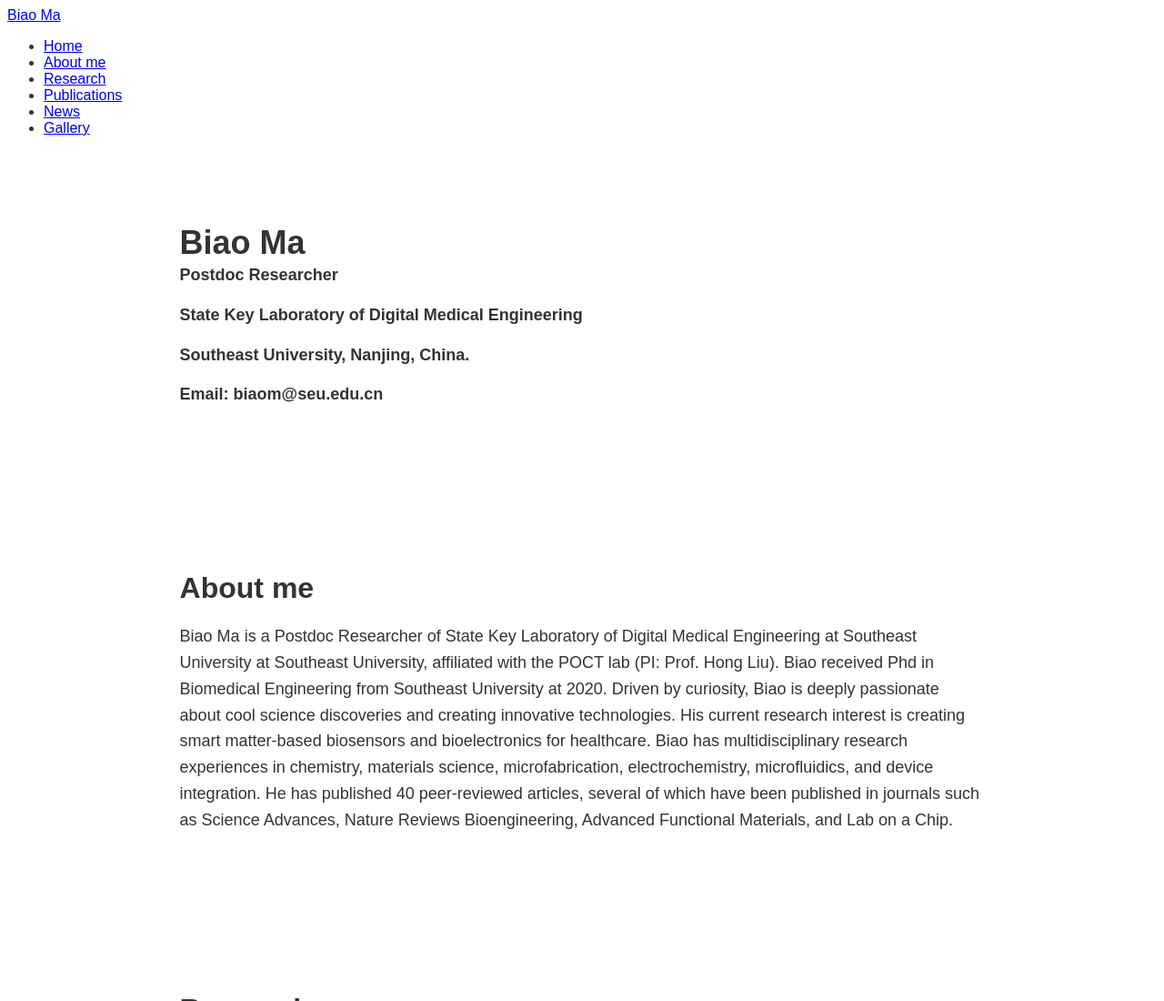
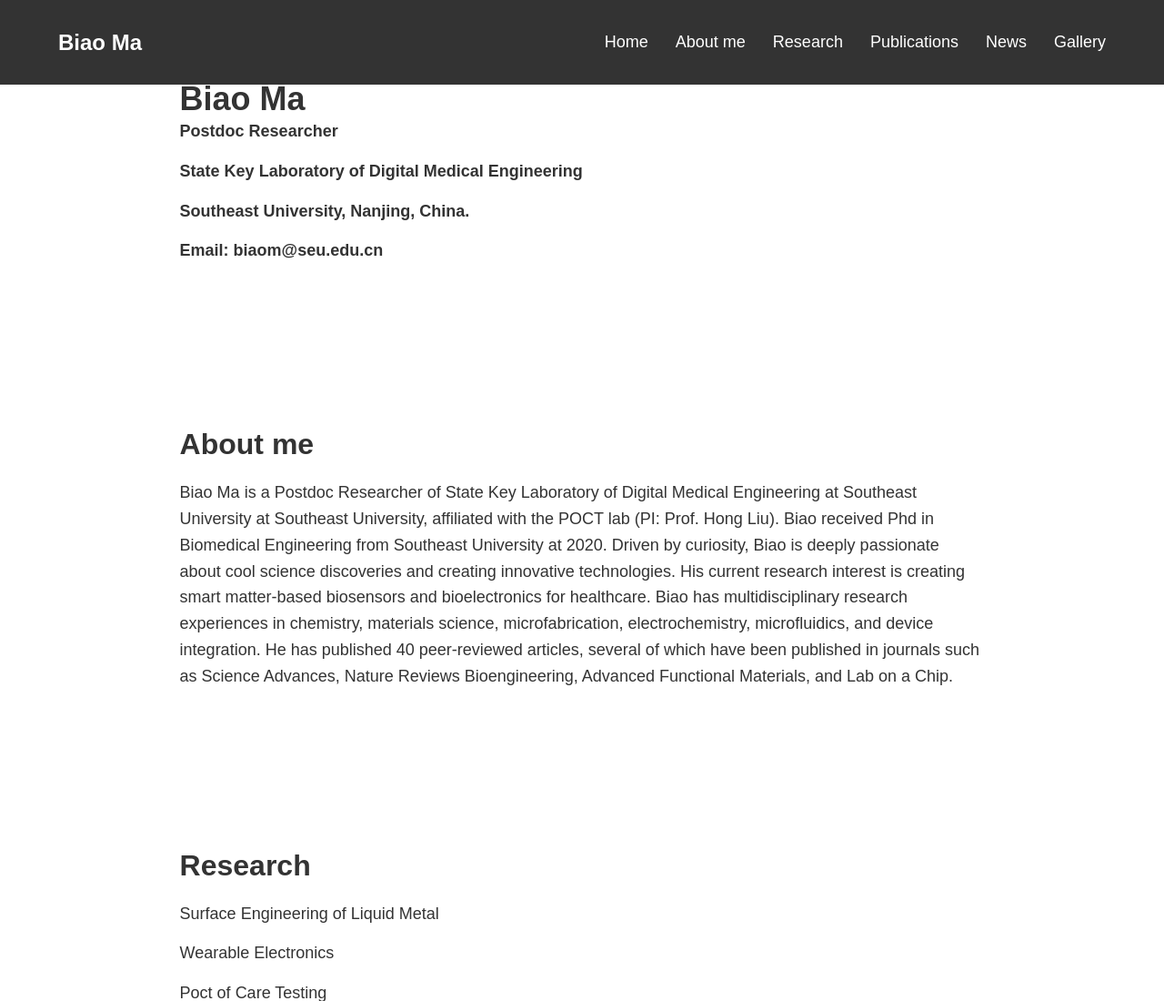
Before and after one commit to Biaomasss/biaoma.github.io, a plain HTML site: page index.html in a window 1280 px wide. Shown: the top 1100 px of the page at 91% size. Drawn offline with Linux system fonts and the light colour scheme.

Commit message:
Update style.css

```diff
--- a/style.css
+++ b/style.css
@@ -8,6 +8,52 @@
     font-family: Arial, sans-serif;
     color: #333;
     text-align: left; /* 使整个页面文本左对齐 */
+}
+
+/* 导航栏 */
+nav {
+    background-color: #333;
+    color: white;
+    padding: 20px 0;
+    position: fixed;
+    width: 100%;
+    top: 0;
+    left: 0;
+    z-index: 100;
+}
+
+nav .container {
+    width: 90%;
+    margin: 0 auto;
+    display: flex;
+    justify-content: space-between;
+    align-items: center;
+}
+
+nav .logo a {
+    color: white;
+    text-decoration: none;
+    font-size: 24px;
+    font-weight: bold;
+}
+
+nav .nav-links {
+    list-style-type: none;
+    display: flex;
+}
+
+nav .nav-links li {
+    margin-left: 30px;
+}
+
+nav .nav-links li a {
+    color: white;
+    text-decoration: none;
+    font-size: 18px;
+}
+
+nav .nav-links li a:hover {
+    text-decoration: underline;
 }
 
 /* 每个部分的样式 */
```
